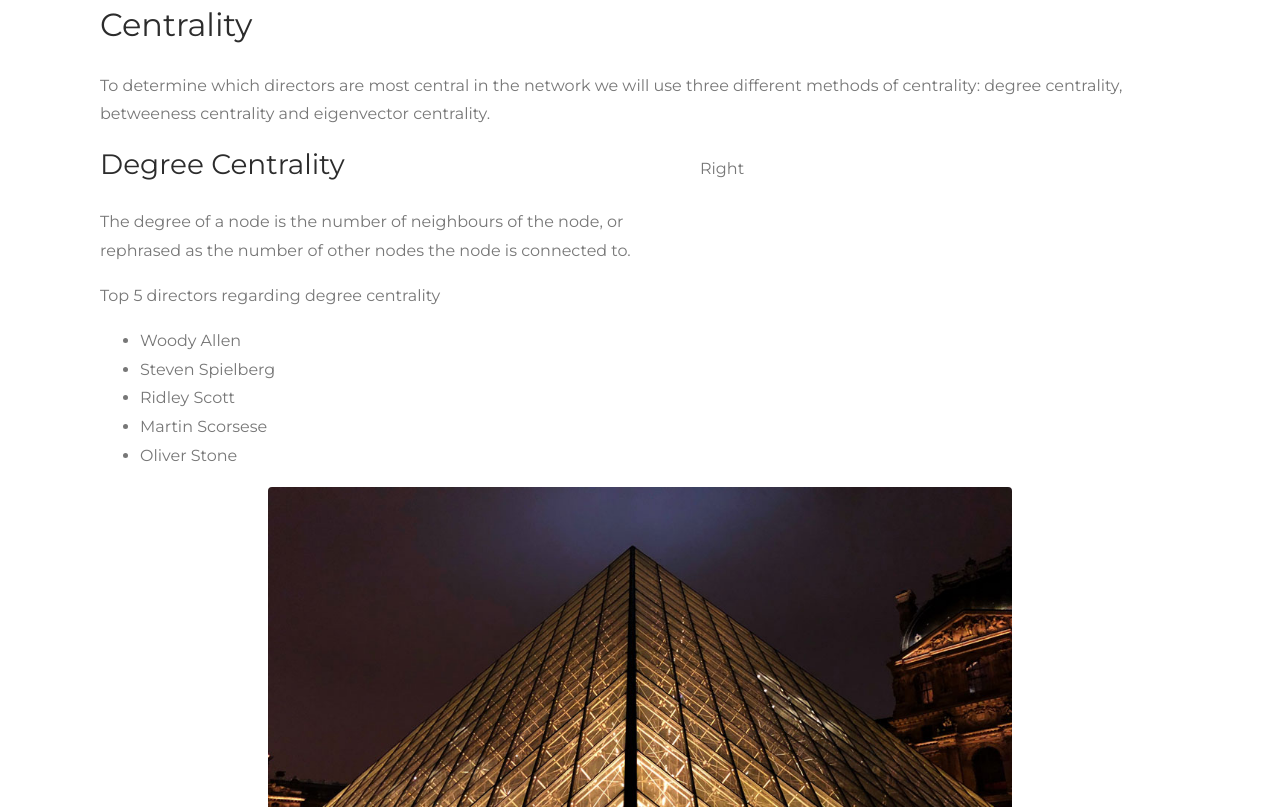
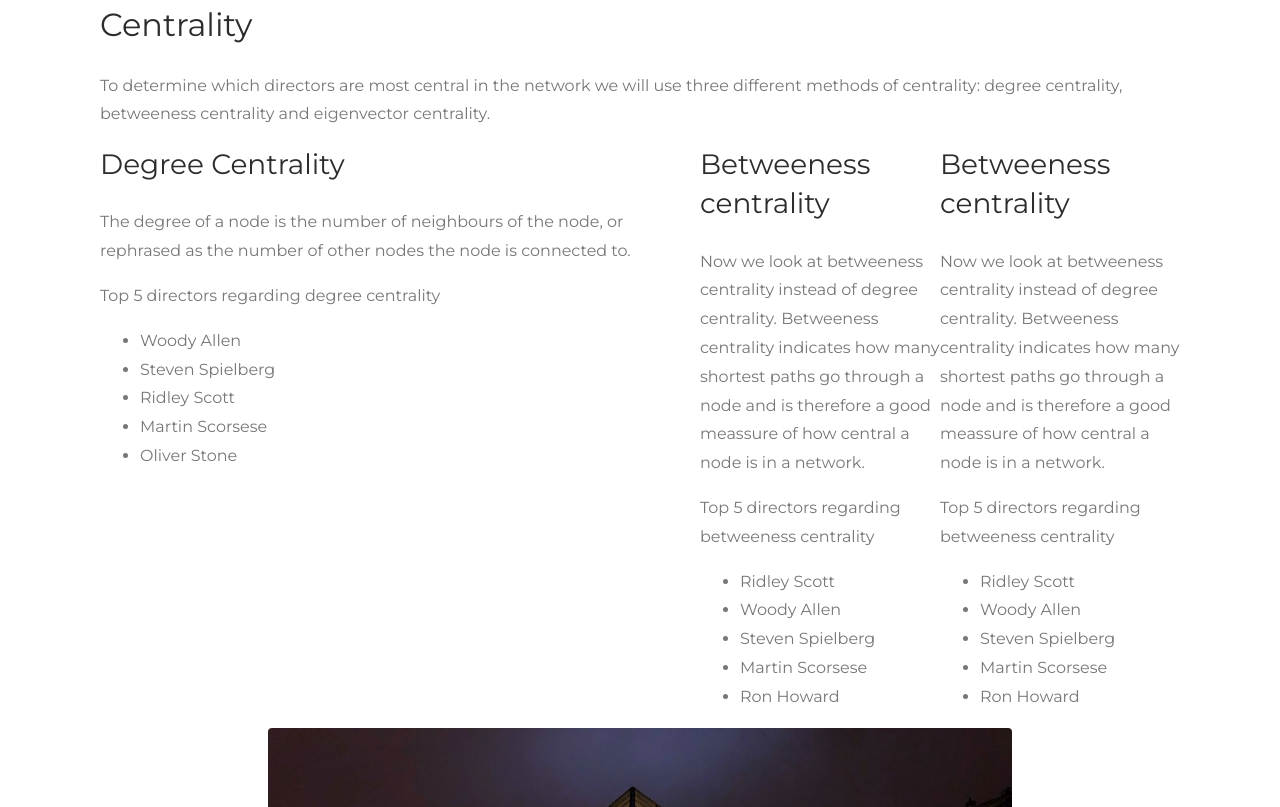
Before and after one commit to LukaAvbreht/Social_graphs, a plain HTML site: page index.html in a window 1280 px wide. Shown: the part 1973-2780 px from the top of the page. Drawn offline with Linux system fonts and the light colour scheme; files whose address does not match are found by name.

Commit message:
added table style

```diff
--- a/index.html
+++ b/index.html
@@ -127,7 +127,38 @@
                                             <li>Oliver Stone</li>
                                         </ul>
                                     </div>
-                                    <div style="display: table-cell;"> Right </div>
+                                    <div style="display: table-cell;">
+                                        <h3 class="mb-4">Betweeness centrality</h3>
+                                        <p>
+                                            Now we look at betweeness centrality instead of degree centrality. Betweeness centrality indicates how many shortest paths go through a node and is therefore a good meassure of how central a node is in a network.
+                                        </p>
+                                        <p>
+                                            Top 5 directors regarding betweeness centrality
+                                        </p>
+                                        <ul>
+                                            <li>Ridley Scott</li>
+                                            <li>Woody Allen</li>
+                                            <li>Steven Spielberg</li>
+                                            <li>Martin Scorsese</li>
+                                            <li>Ron Howard</li>
+                                        </ul>
+                                  </div>
+                                    <div style="display: table-cell;">
+                                        <h3 class="mb-4">Betweeness centrality</h3>
+                                        <p>
+                                            Now we look at betweeness centrality instead of degree centrality. Betweeness centrality indicates how many shortest paths go through a node and is therefore a good meassure of how central a node is in a network.
+                                        </p>
+                                        <p>
+                                            Top 5 directors regarding betweeness centrality
+                                        </p>
+                                        <ul>
+                                            <li>Ridley Scott</li>
+                                            <li>Woody Allen</li>
+                                            <li>Steven Spielberg</li>
+                                            <li>Martin Scorsese</li>
+                                            <li>Ron Howard</li>
+                                        </ul>
+                                  </div>
                                 </div>
                             </div>
 
```
